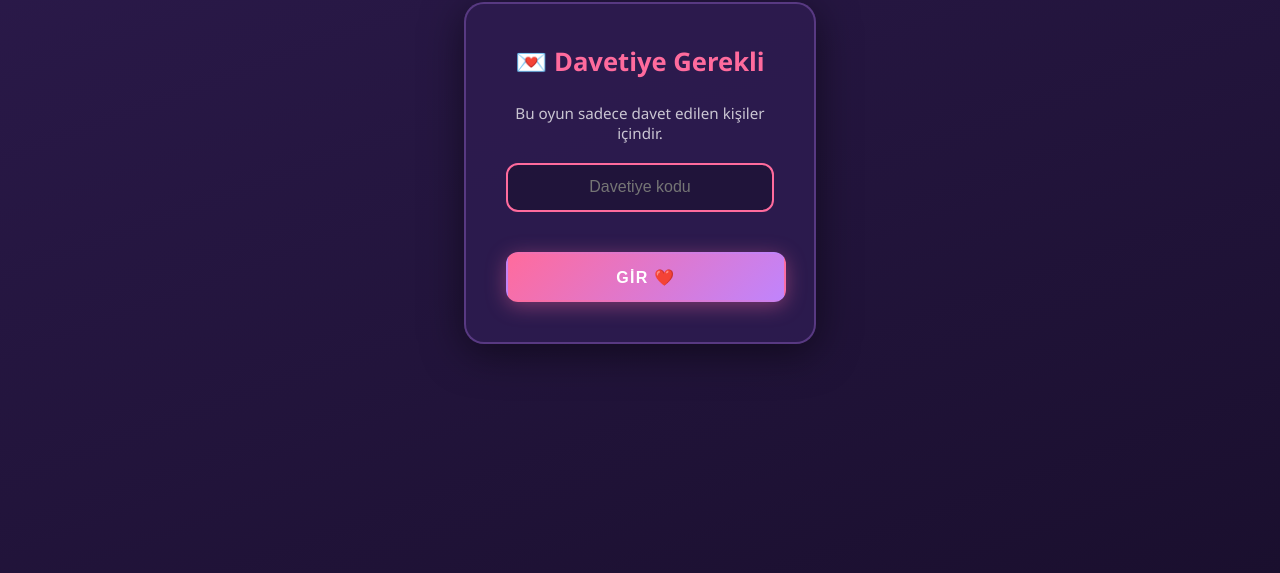
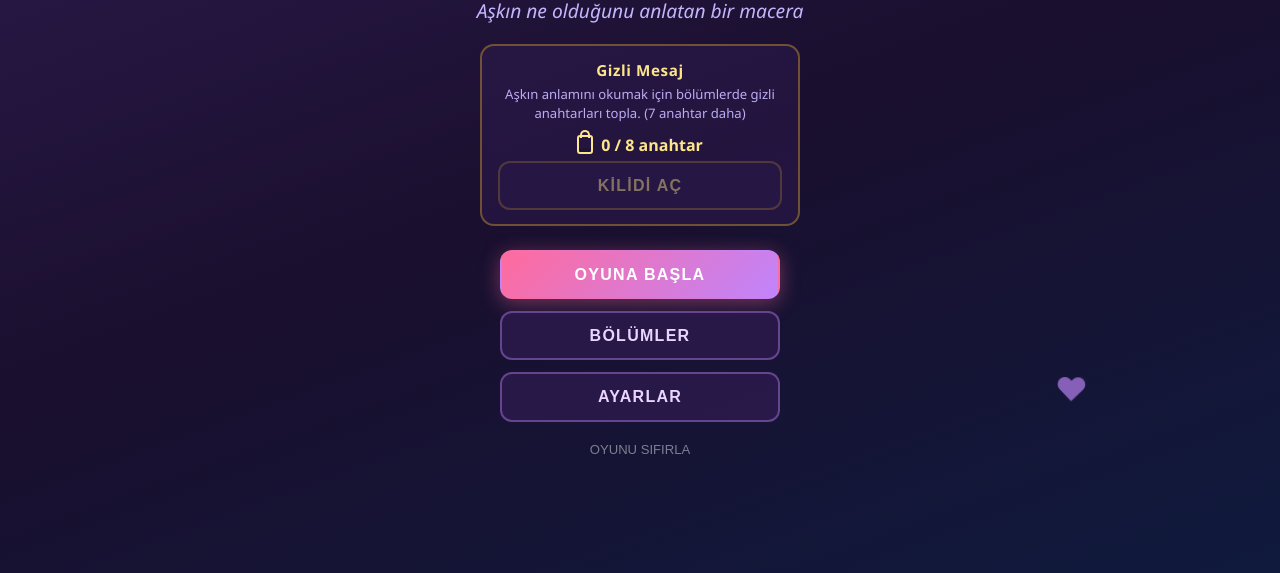
Before and after one commit to simgekaplanseren/ciftoyunu, a website with bundled scripts: page index.html in a window 1280 px wide. Shown: the part 227-800 px from the top of the page. Built offline with nearby package versions, Linux system fonts and the light colour scheme.

Commit message:
Davetiye kodu kaldirildi, oyun dogrudan acilir

```diff
--- a/index.html
+++ b/index.html
@@ -66,27 +66,6 @@
           </div>
 
           <button class="menu-btn primary" id="btn-install-done">Ana ekrana ekledim ❤️</button>
-        </div>
-      </div>
-
-      <!-- Davetiye -->
-      <div id="screen-access" class="screen">
-        <div class="screen-panel access-panel">
-          <h2>💌 Davetiye Gerekli</h2>
-          <p class="access-subtitle">Bu oyun sadece davet edilen kişiler içindir.</p>
-          <input
-            id="access-code-input"
-            class="access-input"
-            type="password"
-            inputmode="text"
-            autocomplete="off"
-            autocapitalize="none"
-            autocorrect="off"
-            placeholder="Davetiye kodu"
-            maxlength="32"
-          >
-          <p id="access-error" class="access-error" aria-live="polite"></p>
-          <button class="menu-btn primary" id="btn-access-enter">GİR ❤️</button>
         </div>
       </div>
 
--- a/js/config/access.js
+++ b/js/config/access.js
@@ -3,7 +3,7 @@
  * Link: https://SENIN-LINKIN/?k=BU_KOD
  */
 export const ACCESS = {
-  enabled: true,
+  enabled: false,
   code: '260226',
   storageKey: 'ciftoyunu_access_v1',
 };
--- a/js/ui/AccessGate.js
+++ b/js/ui/AccessGate.js
@@ -19,9 +19,9 @@ export class AccessGate {
   }
 
   static waitForAccess() {
-    if (AccessGate.hasAccess()) {
-      AccessGate.stripCodeFromUrl();
+    if (!ACCESS.enabled || AccessGate.hasAccess()) {
       document.getElementById('screen-menu')?.classList.add('active');
+      document.getElementById('screen-access')?.classList.remove('active');
       return Promise.resolve();
     }
 
--- a/sw.js
+++ b/sw.js
@@ -1,4 +1,4 @@
-const CACHE_NAME = 'kalbin-yolculugu-v7';
+const CACHE_NAME = 'kalbin-yolculugu-v8';
 
 const PRECACHE = [
   './assets/images/icon-192.png',
```
Also changed, not shown: indir.html (+3 -5 lines), qr-afis.html (+0 -1 lines), scripts/make-afis-qr.js (+2 -10 lines).
